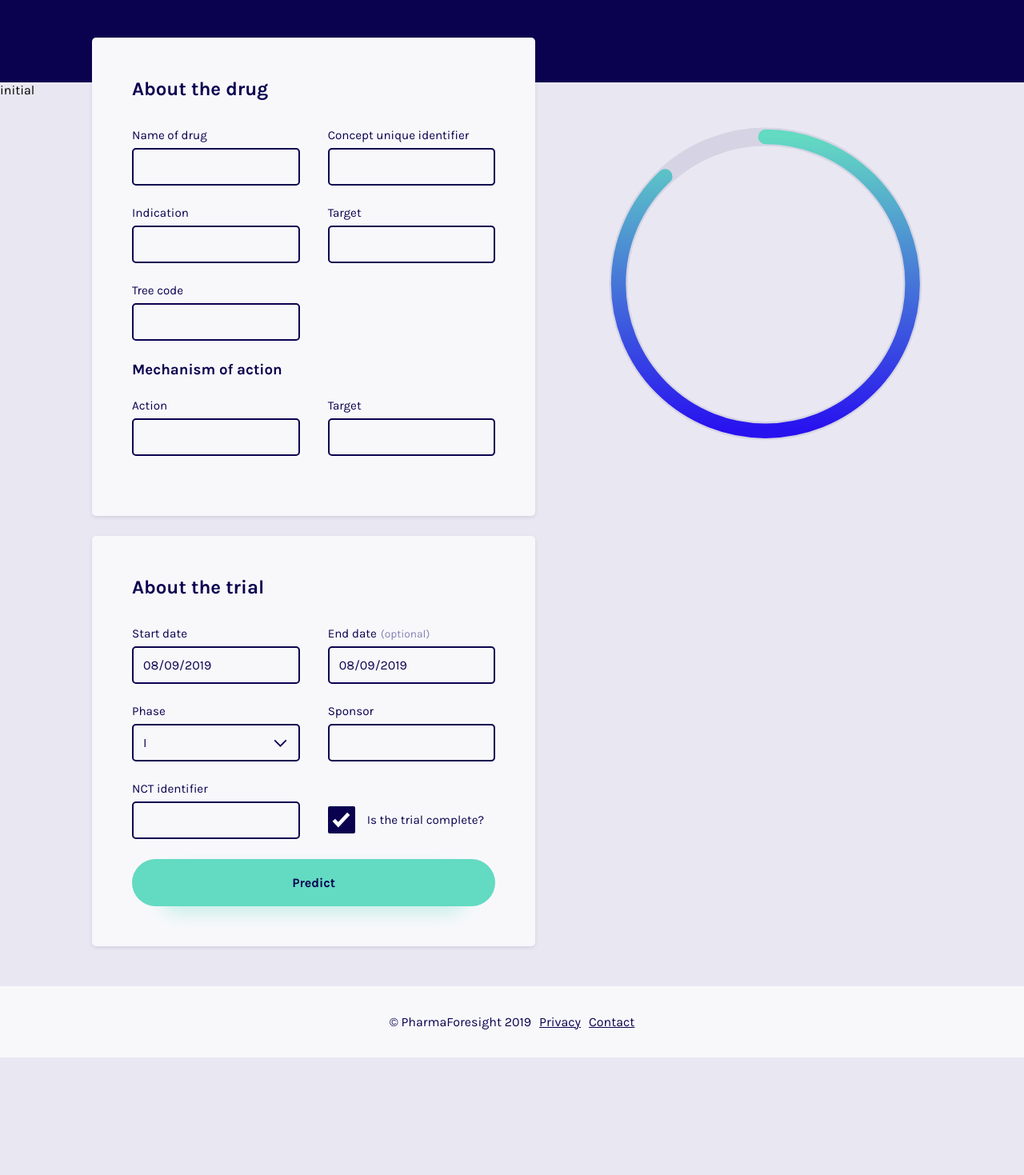
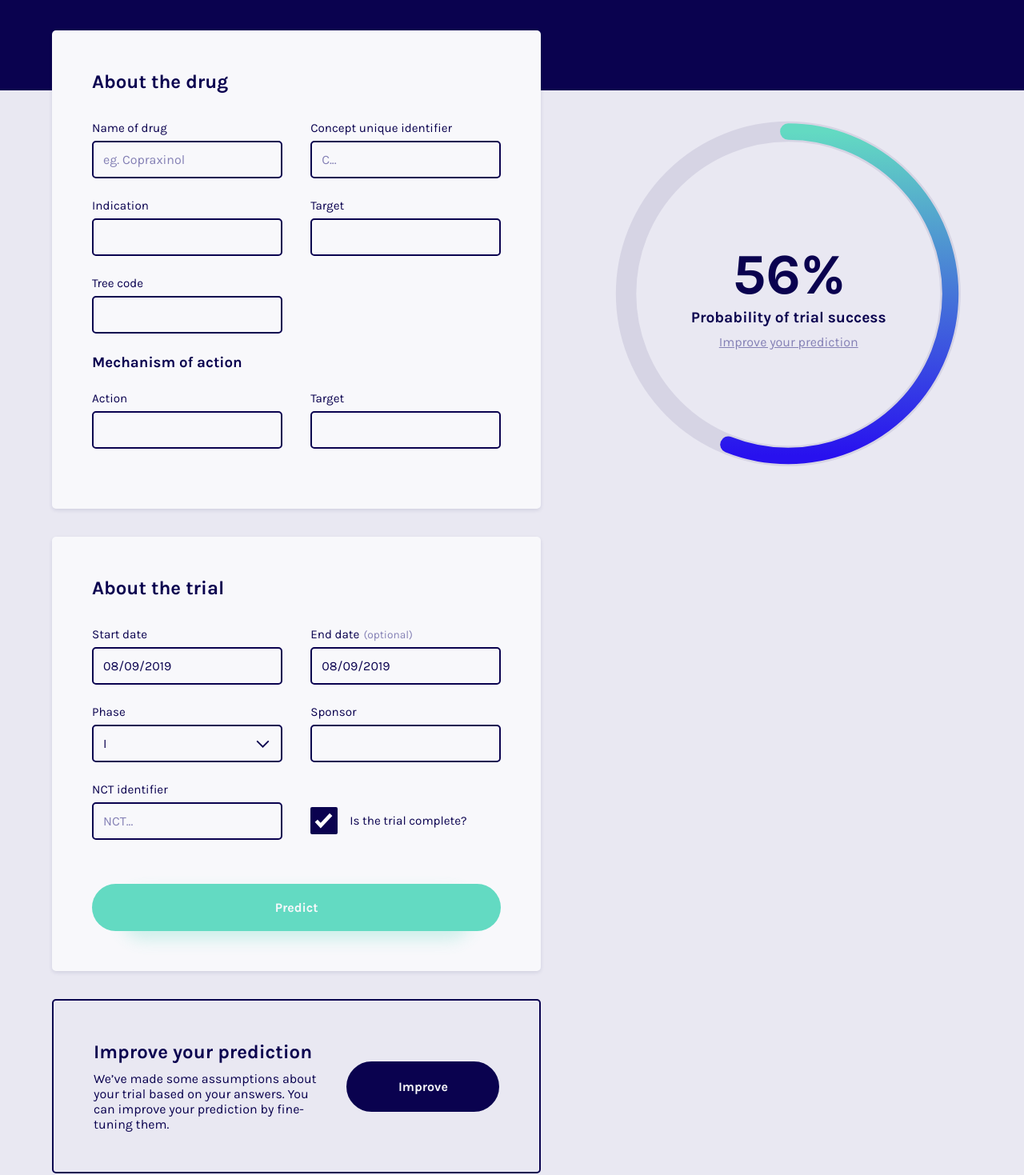
Before and after one commit to jhackett1/pharmaforesight, a React (Create React App) app: page / in a window 1280 px wide. Shown: the part 313-1782 px from the top of the page at 80% size. Before the commit the page ends 1635 px from the top, so only its background shows below. Built offline with nearby package versions, Linux system fonts and the light colour scheme.

Commit message:
finished styling main screen

```diff
--- a/_headers.yml
+++ /dev/null
@@ -1,2 +0,0 @@
-/*
-  Basic-Auth: user:password
--- a/src/components/App.jsx
+++ b/src/components/App.jsx
@@ -7,10 +7,11 @@ import TextField from "./fields/TextField"
 import DateField from "./fields/DateField"
 import SelectField from "./fields/SelectField"
 import CheckboxField from "./fields/CheckboxField"
-import Button from "./Button"
+import { PrimaryButton } from "./Button"
+import CallToAction from "./CallToAction"
 
 const Columns = styled.div`
-  max-width: 1100px;
+  max-width: 1200px;
   margin: 0 auto;
   padding: 25px;
   @media screen and (min-width: 850px) {
@@ -39,6 +40,9 @@ const FormColumns = styled.div`
     grid-column-gap: 35px;
     align-items: end;
   }
+  & + button {
+    margin-top: 30px;
+  }
 `
 
 const FirstPanel = styled(Panel)`
@@ -57,21 +61,21 @@ const App = () => {
 
   return(
     <Layout>
-      {condition}
       <Columns>
-
+        <aside>
           <form onSubmit={handleSubmit}>
 
             <FirstPanel>
-
               <Headline>About the drug</Headline>
               <FormColumns>
                 <TextField
                   label="Name of drug"
+                  placeholder="eg. Copraxinol"
                   required
                 />
                 <TextField
                   label="Concept unique identifier"
+                  placeholder="C..."
                   required
                 />
                 <TextField
@@ -96,11 +100,9 @@ const App = () => {
                   required
                 />
               </FormColumns>
-
             </FirstPanel>
 
             <Panel>
-
               <Headline>About the trial</Headline>
               <FormColumns>
                 <DateField
@@ -129,24 +131,23 @@ const App = () => {
                 />
                 <TextField
                   label="NCT identifier"
+                  placeholder="NCT..."
                   required
                 />
-
-
-
                 <CheckboxField
                   label="Is the trial complete?"
                   checked={bool}
                   onChange={e => e.target.checked ? setBool(true) : setBool(false)}
                 />
               </FormColumns>
-
-            <Button type="submit">Predict</Button>
+              <PrimaryButton type="submit">Predict</PrimaryButton>
             </Panel>
 
           </form>
+          <CallToAction/>
+        </aside>
 
-        <Dial condition={condition}/>
+        <Dial condition={condition} score={0.57}/>
 
       </Columns>
     </Layout>
--- a/src/components/Button/index.jsx
+++ b/src/components/Button/index.jsx
@@ -4,12 +4,12 @@ import theme from "../_theme"
 const Button = styled.button`
     width: 100%;
     display: block;
-    background: ${theme.brightGreen};
-    color: ${theme.dark};
+    background: ${theme.dark};
+    color: ${theme.white};
     border-radius: 100px;
+    border: 2px solid ${theme.dark};
     padding: 20px 15px;
     font-size: 1em;
-    border: none;
     cursor: pointer;
     font-weight: bold;
     position: relative;
@@ -24,6 +24,12 @@ const Button = styled.button`
         outline: none;
         box-shadow: 0px 0px 0px 3px ${theme.focus};
     }
+
+`
+
+export const PrimaryButton = styled(Button)`
+    background: ${theme.brightGreen};
+    border: none;
     &:after{
         position: absolute;
         top: 0px;
--- /dev/null
+++ b/src/components/CallToAction/index.jsx
@@ -0,0 +1,43 @@
+import React from "react"
+import styled from "styled-components"
+import theme from "../_theme"
+import Button from "../Button"
+
+const Outer = styled.section`
+    border: 2px solid ${theme.dark};
+    border-radius: 5px;
+    color: ${theme.dark};
+    margin-bottom: 25px;
+    position: relative;
+    z-index: 1;
+    padding: 25px;
+    @media screen and (min-width: 850px) {
+        padding: 50px;
+        display: grid;
+        grid-template-columns: 3fr 2fr;
+        grid-column-gap: 30px;
+        align-items: center;
+    }
+`
+
+const Headline = styled.h2`
+    margin-bottom: 10px;
+`
+
+const P = styled.p`
+    margin-bottom: 25px;
+    @media screen and (min-width: 850px) {
+        margin-bottom: 0px;
+    }
+`
+
+const CallToAction = () =>
+    <Outer>
+        <div>
+            <Headline>Improve your prediction</Headline>
+            <P>We’ve made some assumptions about your trial based on your answers. You can improve your prediction by fine-tuning them.</P>
+        </div>
+        <Button>Improve</Button>
+    </Outer>
+
+export default CallToAction
--- a/src/components/Dial/DialGraphic.jsx
+++ b/src/components/Dial/DialGraphic.jsx
@@ -1,10 +1,5 @@
 import React from "react"
 import styled from "styled-components"
-
-const Svg = styled.svg`
-    position: sticky;
-    top: 0px;
-`
 
 const Backing = styled.path`
   stroke-width: 2;
@@ -13,7 +8,7 @@ const Backing = styled.path`
 const Inner = styled.path`
     stroke-linecap: round;
     stroke-width: 1.6;
-    stroke-dasharray: 88, 100;
+    stroke-dasharray: ${props => props.percentage}, 100;
     animation: progress 2s cubic-bezier(0.165, 0.84, 0.44, 1);
     @keyframes progress {
         0% {
@@ -22,8 +17,10 @@ const Inner = styled.path`
     }
 `
 
-const DialGraphic = () =>
-    <Svg viewBox="0 0 36 36">
+const DialGraphic = ({
+    percentage
+}) =>
+    <svg viewBox="0 0 36 36">
         <defs>
             <linearGradient id="linear" x1="0%" y1="0%" x2="0%" y2="100%">
                 <stop offset="0%"   stop-color="#63DAC2"/>
@@ -39,13 +36,14 @@ const DialGraphic = () =>
         />
 
         <Inner
+            percentage={percentage}
             d="M18 2.0845
                 a 15.9155 15.9155 0 0 1 0 31.831
                 a 15.9155 15.9155 0 0 1 0 -31.831"
             fill="none"
             stroke="url(#linear)"
         />
-    </Svg>
+    </svg>
 
 
 export default DialGraphic
--- a/src/components/Dial/index.jsx
+++ b/src/components/Dial/index.jsx
@@ -4,6 +4,8 @@ import theme from "../_theme"
 import DialGraphic from "./DialGraphic"
 
 const Container = styled.div`
+    position: sticky;
+    top: 50px;
 `
 
 const OuterRing = styled.div`
@@ -11,7 +13,6 @@ const OuterRing = styled.div`
     height: 100%;
     border-radius: 100%;
     flex: 1;
-    position: absolute;
     top: 0px;
     left: 0px;
     padding: 20px;
@@ -21,6 +22,7 @@ const OuterRing = styled.div`
     align-items: center;
     justify-content: center;
     transition: 1s;
+    position: relative;
 `
 
 const ThinkingOuterRing = styled(OuterRing)`
@@ -70,16 +72,74 @@ const Message = styled.p`
     text-align: center;
     max-width: 200px;
 `
+const TextHolder = styled.div`
+    position: absolute;
+    top: 10%;
+    left: 10%;
+    right: 10%;
+    bottom: 10%;
+    border-radius: 100%;
+    padding: 15px;
+    display: flex;
+    flex-direction: column;
+    justify-content: center;
+    align-items: center;
+    text-align: center;
+    @media screen and (min-width: 850px) {
+        padding: 45px;
+    }
+`
+
+const Probability = styled.p`
+    font-size: 2em;
+    font-weight: bold;
+    color: ${theme.dark};
+    @media screen and (min-width: 850px) {
+       font-size: 4.5em;
+    }
+`
+
+const Explanation = styled.p`
+    font-size: 1.2em;
+    font-weight: bold;
+    color: ${theme.dark};
+    margin-bottom: 10px;
+`
+
+const Improve = styled.button`
+    font-size: 1em;
+    text-decoration: underline;
+    border: none;
+    background: none;
+    cursor: pointer;
+    color: ${theme.purple1};
+    &:hover{
+        text-decoration: none;
+    }
+    &:focus{
+        background: ${theme.focus};
+        outline: 3px solid ${theme.focus};
+    }
+`
 
 const Dial = ({
     condition,
     score
 }) => {
 
+    let percentage = Math.floor(score*100)
+
     return (
-        <Container>
-            <DialGraphic/>
-        </Container>
+        <div>
+            <Container>
+                <DialGraphic percentage={percentage}/>
+                <TextHolder>
+                    <Probability>{percentage}%</Probability>
+                    <Explanation>Probability of trial success</Explanation>
+                    <Improve>Improve your prediction</Improve>
+                </TextHolder>
+            </Container>
+        </div>
     )
 
     if(condition === "thinking") return(
--- a/src/components/Footer/index.jsx
+++ b/src/components/Footer/index.jsx
@@ -15,6 +15,10 @@ const A = styled.a`
     &:hover{
         text-decoration: none;
     }
+    &:focus{
+        background: ${theme.focus};
+        outline: 3px solid ${theme.focus};
+    }
 `
 
 const Footer = () =>
--- a/src/components/Header/index.jsx
+++ b/src/components/Header/index.jsx
@@ -10,11 +10,11 @@ const Outer = styled.header`
     flex-direction: column;
     justify-content: center;
     align-items: center;
-    padding: 35px 25px 85px 25px;
+    padding: 35px 25px 105px 25px;
     position: relative;
     background: ${theme.dark};
     @media screen and (min-width: 850px){
-        padding: 55px 25px 105px 25px;
+        padding: 45px 25px 125px 25px;
     }
 `
 
--- a/src/components/Panel/index.jsx
+++ b/src/components/Panel/index.jsx
@@ -12,6 +12,7 @@ const Panel = styled.section`
     box-shadow: 0px 2px 5px rgba(10,2,79,0.1);
     @media screen and (min-width: 850px) {
         padding: 50px;
+        margin-bottom: 35px;
     }
 `
 
--- a/src/components/fields/CheckboxField.jsx
+++ b/src/components/fields/CheckboxField.jsx
@@ -22,6 +22,7 @@ const Label = styled.label`
         margin-right: 15px;
         height: 30px;
         width: 30px;
+        flex-shrink: 0;
         border-radius: 2px;
         border: 2px solid ${theme.darkText};
         cursor: pointer;
```
Also changed, not shown: 1 other file (tests, documents, lock files or other folders). Lines whose indentation alone changed are shown as unchanged.
